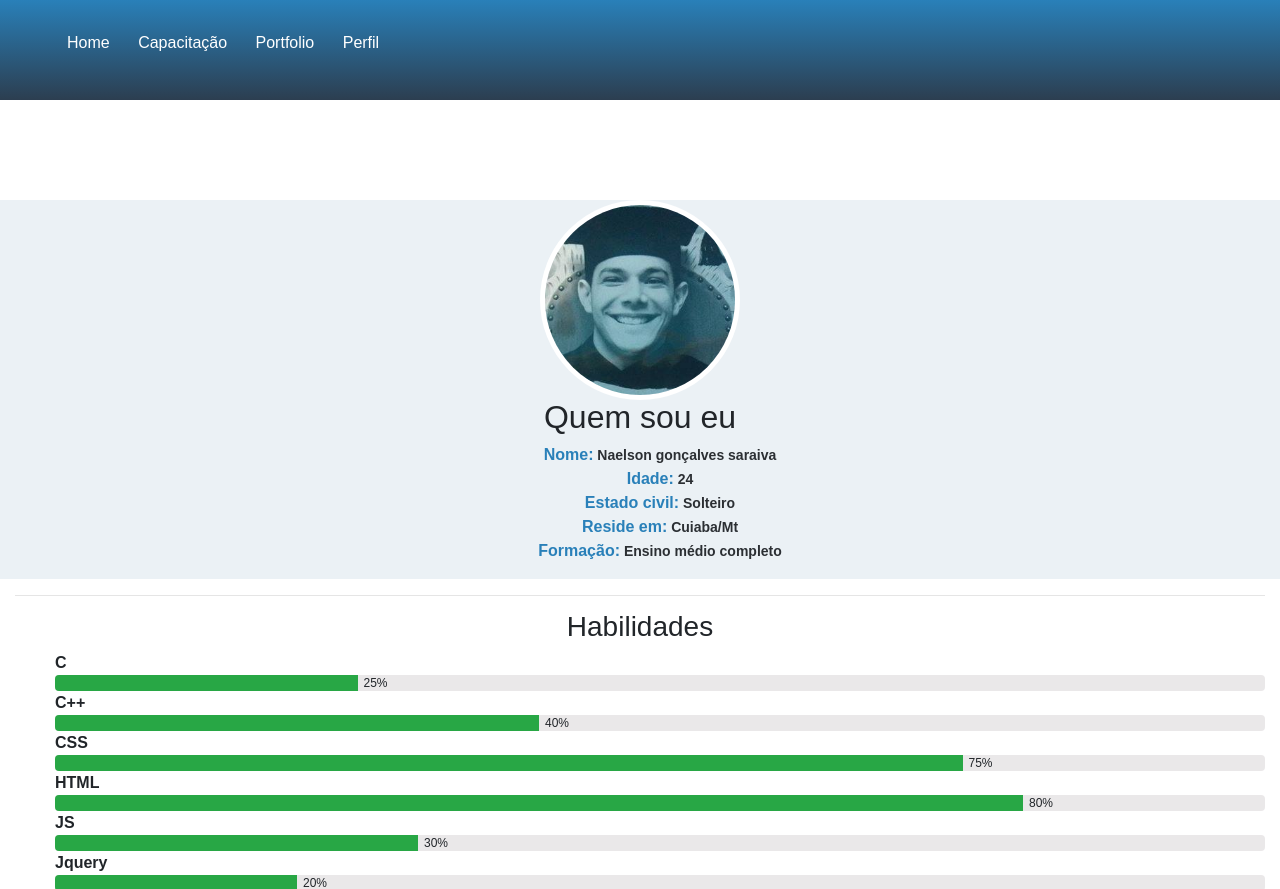
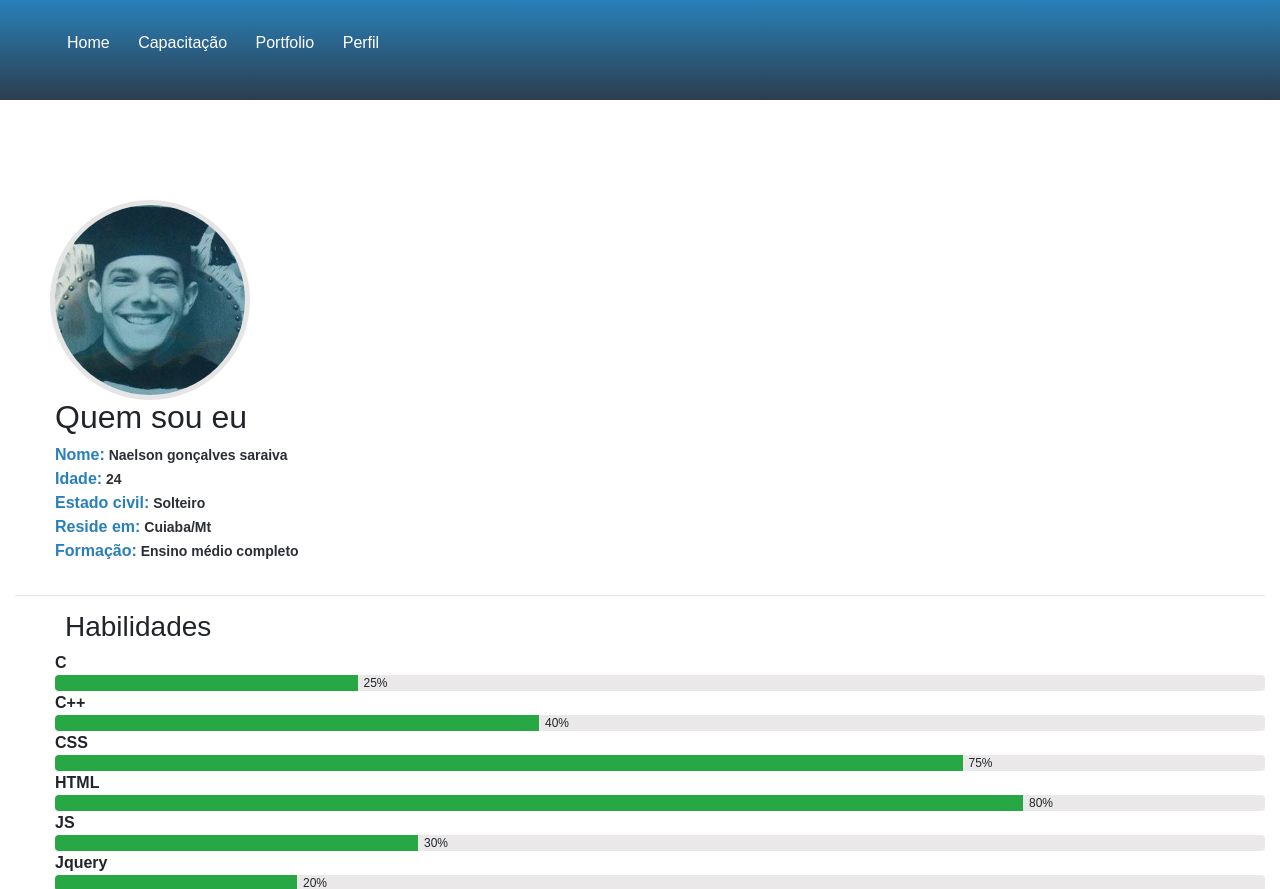
Before and after one commit to Jamba64Byts/portfolio, a PHP site: page /about.html in a window 1280 px wide. Shown: the top 889 px of the page. Run offline with PHP 8.4, Linux system fonts and the light colour scheme; some libraries are stand-ins or nearby versions.

Commit message:
Update profile

```diff
--- a/about.html
+++ b/about.html
@@ -66,8 +66,8 @@
     <div class="row" id="photo-profile">
         <div class="col-12">
             <img src="img/photo.jpg">
-            <h2>Quem sou eu</h2>
             <ul>
+                <li><h2>Quem sou eu</h2 ></li>
                 <li><strong>Nome:<strong style="font-size: 14px;  color: #2b2f33;"> Naelson gonçalves saraiva</strong></strong> </li>
                 <li><strong>Idade:<strong style="font-size: 14px;  color: #2b2f33;"> 24</strong></strong> </li>
                 <li><strong>Estado civil:<strong style="font-size: 14px;  color: #2b2f33;"> Solteiro</strong></strong> </li>
@@ -82,7 +82,7 @@
     <hr/>
     <div class="row" id="skill">
         <div class="col-12">
-            <h3 class="text-center">Habilidades</h3>
+            <h3 class="text-justify" style="margin-left: 50px">Habilidades</h3>
 
             <ol>
                 <li><strong>C</strong><div class="progress">
--- a/css/style.css
+++ b/css/style.css
@@ -308,11 +308,12 @@ nav  .second-list  .btn-class-4 {
 
 #photo-profile{
     margin-top: 100px;
+
 }
 
 #photo-profile div{
-    text-align: center;
-    background: #ebf1f5;
+    position: relative;
+    left: 0;
 }
 
 #photo-profile div ul li{
@@ -327,8 +328,9 @@ nav  .second-list  .btn-class-4 {
 #photo-profile div img{
     width: 200px;
     height: 200px;
-    border: solid 5px white;
+    border: solid 5px rgba(150, 150, 150, 0.25);
     border-radius: 50%;
+    margin-left: 35px;
 }
 
 #skill div {
```
